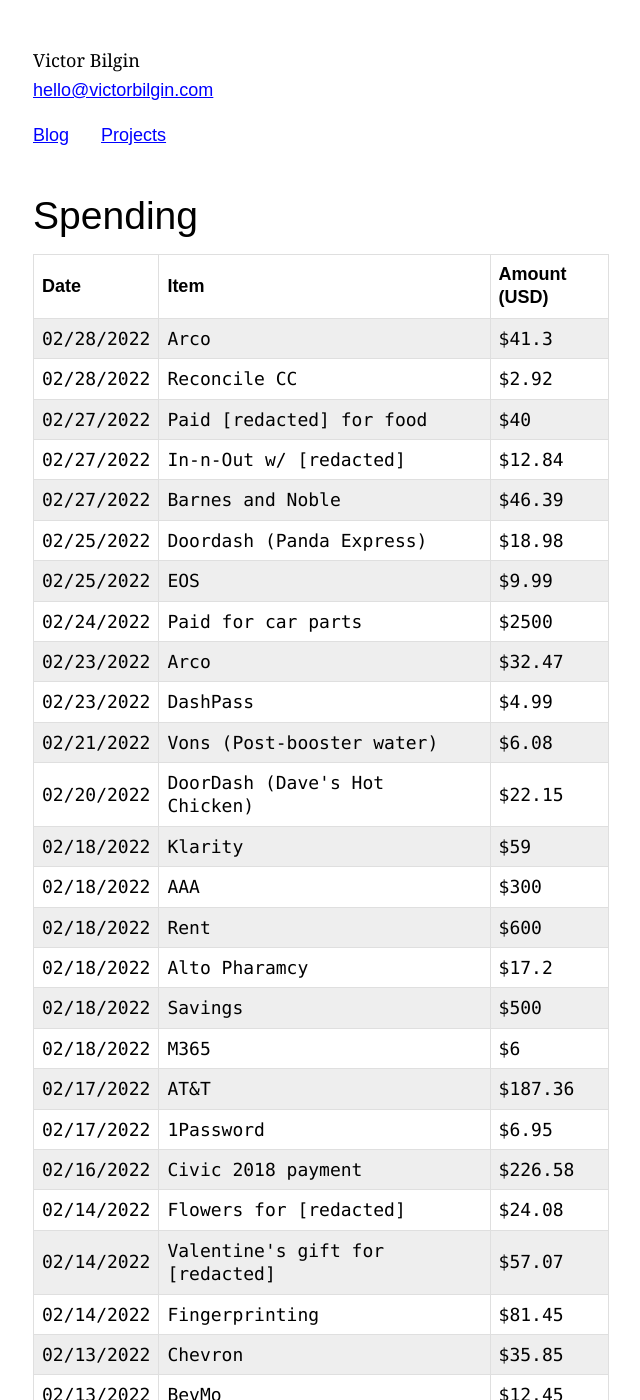
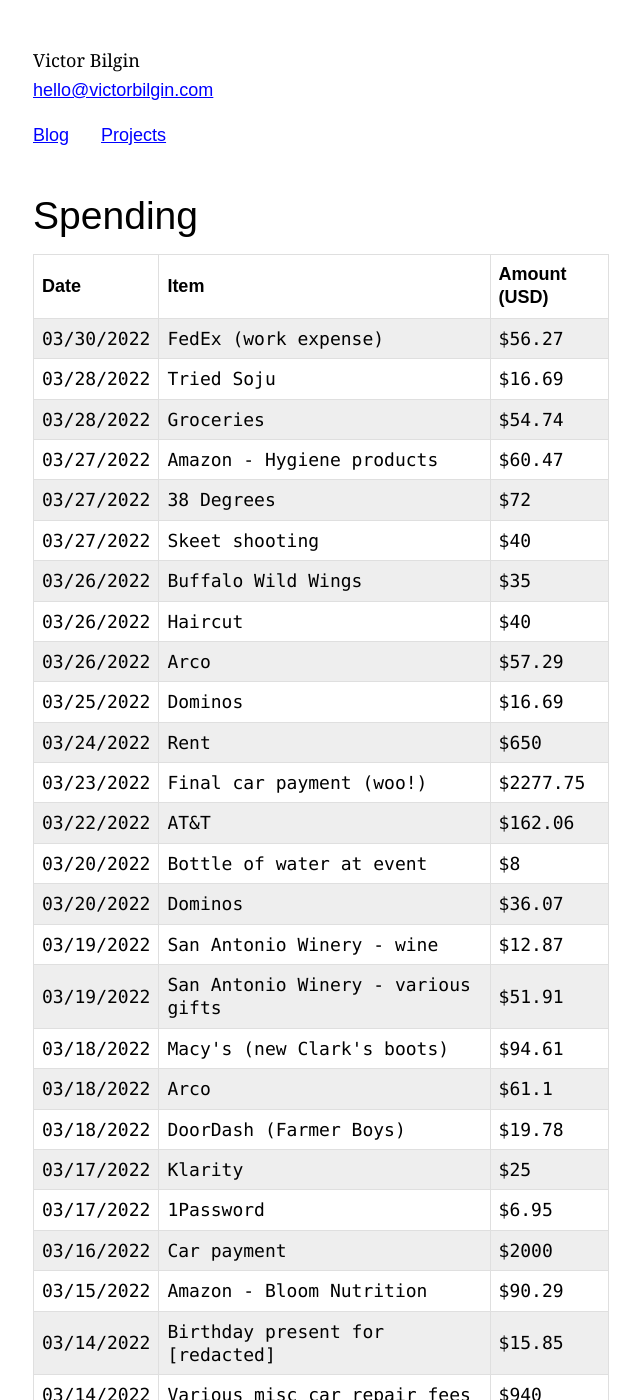
Before and after one commit to vbilgin/vb-v7, a Jekyll site: the page built from _projects/spending.html, in a window 1280 px wide and 1400 px high. Shown: the whole window, without its empty margins (319-959 px from the left). Built offline with Jekyll 4.4.1, drawn with Linux system fonts in a browser that asks for light colours; some of the changed text lies outside the part shown.

Commit message:
Added Mar 2022 expenses

```diff
--- a/_data/spending.yml
+++ b/_data/spending.yml
@@ -376,3 +376,135 @@
 - date: "2022-02-28"
   name: Arco
   amount: "41.3"
+- date: ""
+  name: <strong>March 2022</strong>
+  amount: ""
+- amount: "48.34"
+  date: "2022-03-02"
+  name: FedEx (work expense)
+- amount: "57.3"
+  date: "2022-03-02"
+  name: Chevron
+- amount: "0.99"
+  date: "2022-03-03"
+  name: iCloud
+- amount: "27.38"
+  date: "2022-03-03"
+  name: Charging cable for [redacted]
+- amount: "18.98"
+  date: "2022-03-04"
+  name: DoorDash (Panda Express)
+- amount: "2.99"
+  date: "2022-03-04"
+  name: Deezer
+- amount: "50.74"
+  date: "2022-03-04"
+  name: Groceries
+- amount: "51.88"
+  date: "2022-03-05"
+  name: Bowling
+- amount: "6.38"
+  date: "2022-03-05"
+  name: Backblaze
+- amount: "21"
+  date: "2022-03-06"
+  name: Chipotle
+- amount: "29.67"
+  date: "2022-03-06"
+  name: Groceries
+- amount: "30"
+  date: "2022-03-07"
+  name: Drinks at bowling alley
+- amount: "44.06"
+  date: "2022-03-09"
+  name: Arco
+- amount: "18.98"
+  date: "2022-03-11"
+  name: DoorDash (Panda Express)
+- amount: "28.24"
+  date: "2022-03-11"
+  name: Wine
+- amount: "50"
+  date: "2022-03-12"
+  name: New windshield wipers
+- amount: "20"
+  date: "2022-03-14"
+  name: Car wash
+- amount: "940"
+  date: "2022-03-14"
+  name: Various misc car repair fees
+- amount: "15.85"
+  date: "2022-03-14"
+  name: Birthday present for [redacted]
+- amount: "90.29"
+  date: "2022-03-15"
+  name: Amazon - Bloom Nutrition
+- amount: "2000"
+  date: "2022-03-16"
+  name: Car payment
+- amount: "6.95"
+  date: "2022-03-17"
+  name: 1Password
+- amount: "25"
+  date: "2022-03-17"
+  name: Klarity
+- amount: "19.78"
+  date: "2022-03-18"
+  name: DoorDash (Farmer Boys)
+- amount: "61.1"
+  date: "2022-03-18"
+  name: Arco
+- amount: "94.61"
+  date: "2022-03-18"
+  name: Macy's (new Clark's boots)
+- amount: "51.91"
+  date: "2022-03-19"
+  name: San Antonio Winery - various gifts
+- amount: "12.87"
+  date: "2022-03-19"
+  name: San Antonio Winery - wine
+- amount: "36.07"
+  date: "2022-03-20"
+  name: Dominos
+- amount: "8"
+  date: "2022-03-20"
+  name: Bottle of water at event
+- amount: "162.06"
+  date: "2022-03-22"
+  name: AT&T
+- amount: "2277.75"
+  date: "2022-03-23"
+  name: Final car payment (woo!)
+- amount: "650"
+  date: "2022-03-24"
+  name: Rent
+- amount: "16.69"
+  date: "2022-03-25"
+  name: Dominos
+- amount: "57.29"
+  date: "2022-03-26"
+  name: Arco
+- amount: "40"
+  date: "2022-03-26"
+  name: Haircut
+- amount: "35"
+  date: "2022-03-26"
+  name: Buffalo Wild Wings
+- amount: "40"
+  date: "2022-03-27"
+  name: Skeet shooting
+- amount: "72"
+  date: "2022-03-27"
+  name: 38 Degrees
+- amount: "60.47"
+  date: "2022-03-27"
+  name: Amazon - Hygiene products
+- amount: "54.74"
+  date: "2022-03-28"
+  name: Groceries
+- amount: "16.69"
+  date: "2022-03-28"
+  name: Tried Soju
+- amount: "56.27"
+  date: "2022-03-30"
+  name: FedEx (work expense)
```
